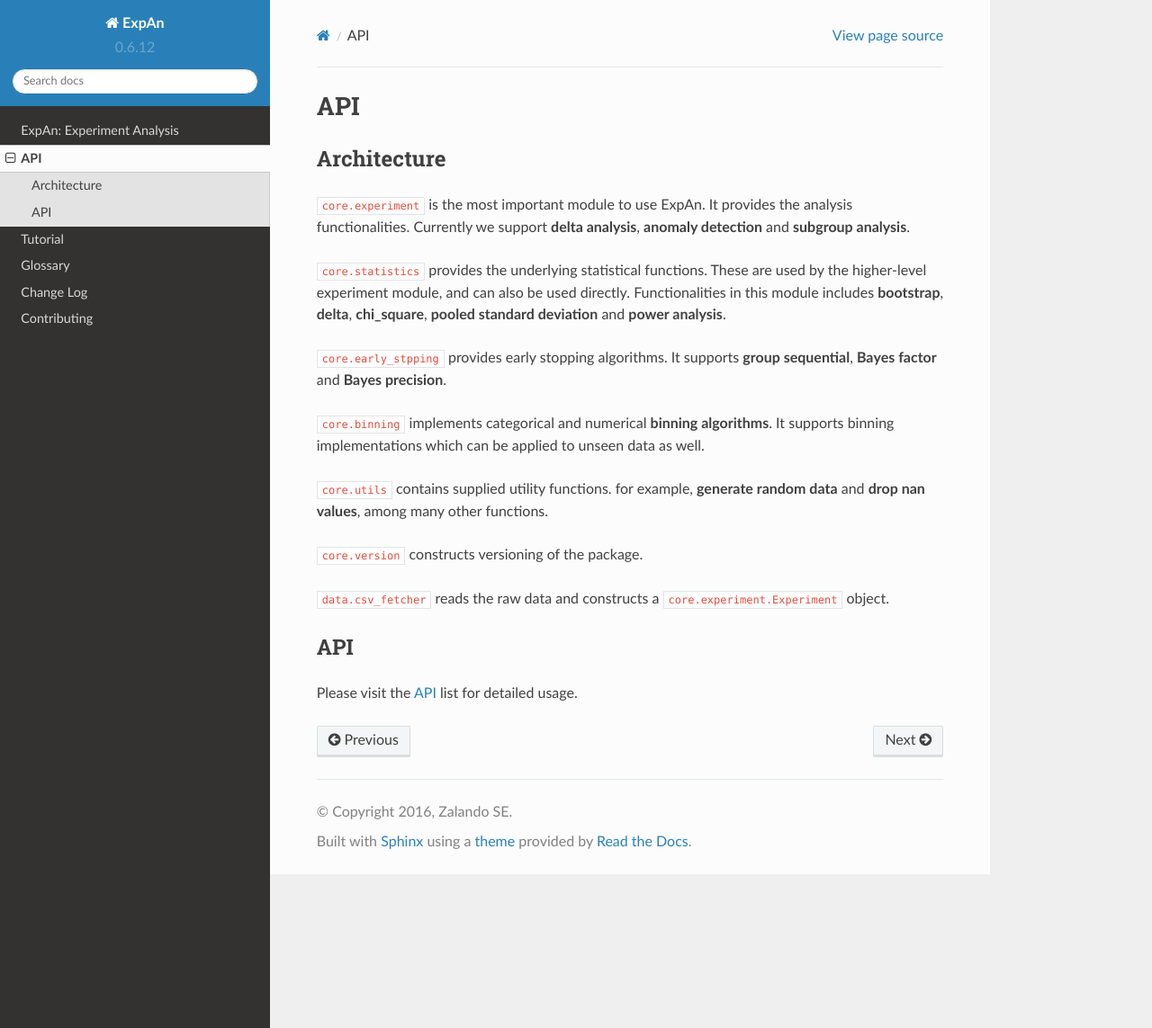
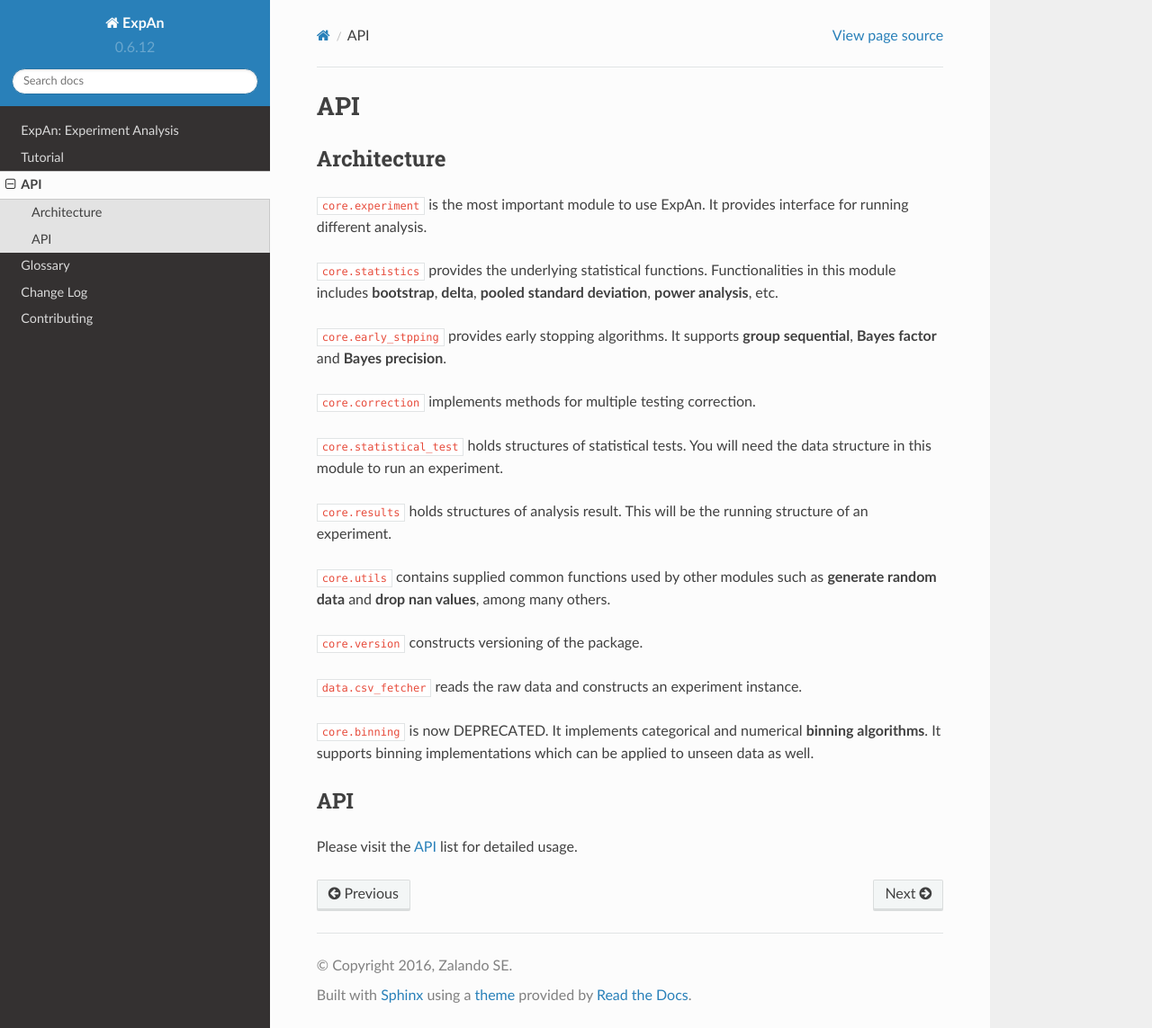
Before and after one commit to zalando/expan, a Sphinx documentation site: the page built from docs/api.rst, in a window 1280 px wide and 1143 px high. Shown: the whole window at 90% size. Built offline with Sphinx 7.4.7 and the Read the Docs theme 2.0.0, drawn with Linux system fonts in a browser that asks for light colours.

Commit message:
Improve and fix docstrings

```diff
--- a/docs/api.rst
+++ b/docs/api.rst
@@ -7,27 +7,32 @@ API
 Architecture
 ---------------
 ``core.experiment`` is the most important module to use ExpAn.
-It provides the analysis functionalities.
-Currently we support **delta analysis**, **anomaly detection** and **subgroup analysis**.
+It provides interface for running different analysis.
 
 ``core.statistics`` provides the underlying statistical functions.
-These are used by the higher-level experiment module, and can also be used directly.
-Functionalities in this module includes **bootstrap**, **delta**, **chi_square**,
-**pooled standard deviation** and **power analysis**.
+Functionalities in this module includes **bootstrap**, **delta**,
+**pooled standard deviation**, **power analysis**, etc.
 
 ``core.early_stpping`` provides early stopping algorithms.
 It supports **group sequential**, **Bayes factor** and **Bayes precision**.
 
-``core.binning`` implements categorical and numerical **binning algorithms**.
-It supports binning implementations which can be applied to unseen data as well.
+``core.correction`` implements methods for multiple testing correction.
 
-``core.utils`` contains supplied utility functions.
-for example, **generate random data** and **drop nan values**, among many other functions.
+``core.statistical_test`` holds structures of statistical tests.
+You will need the data structure in this module to run an experiment.
+
+``core.results`` holds structures of analysis result.
+This will be the running structure of an experiment.
+
+``core.utils`` contains supplied common functions used by other modules
+such as **generate random data** and **drop nan values**, among many others.
 
 ``core.version`` constructs versioning of the package.
 
-``data.csv_fetcher`` reads the raw data and constructs a ``core.experiment.Experiment`` object.
+``data.csv_fetcher`` reads the raw data and constructs an experiment instance.
 
+``core.binning`` is now DEPRECATED. It implements categorical and numerical **binning algorithms**.
+It supports binning implementations which can be applied to unseen data as well.
 
 API
 ------------
--- a/docs/glossary.rst
+++ b/docs/glossary.rst
@@ -47,7 +47,7 @@ The ratio of totals is a re-weighted version of :math:`CR_i` to reflect not the
 Overall as Reweighted Individual
 ^^^^^^^^^^^^^^^^^^^^^^^^^^^^^^^^
 
-One can calculate the :math:`CR^{(rt)}` from the :math:`\overline{CR}^{(pe)}` using the following weighting factor (easily proved by paper and pencil):
+One can calculate the :math:`CR^{(rt)}` from the :math:`\overline{CR}^{(pe)}` using the following weighting factor:
 
 .. math::
 
--- a/docs/index.rst
+++ b/docs/index.rst
@@ -12,8 +12,8 @@ Contents:
    :maxdepth: 1
 
    readme
+   tutorial
    api
-   tutorial
    glossary
    history
    contributing
```
Also changed, not shown: README.rst (+7 -8 lines), docs/contributing.rst (+4 -4 lines), 4 other files.
